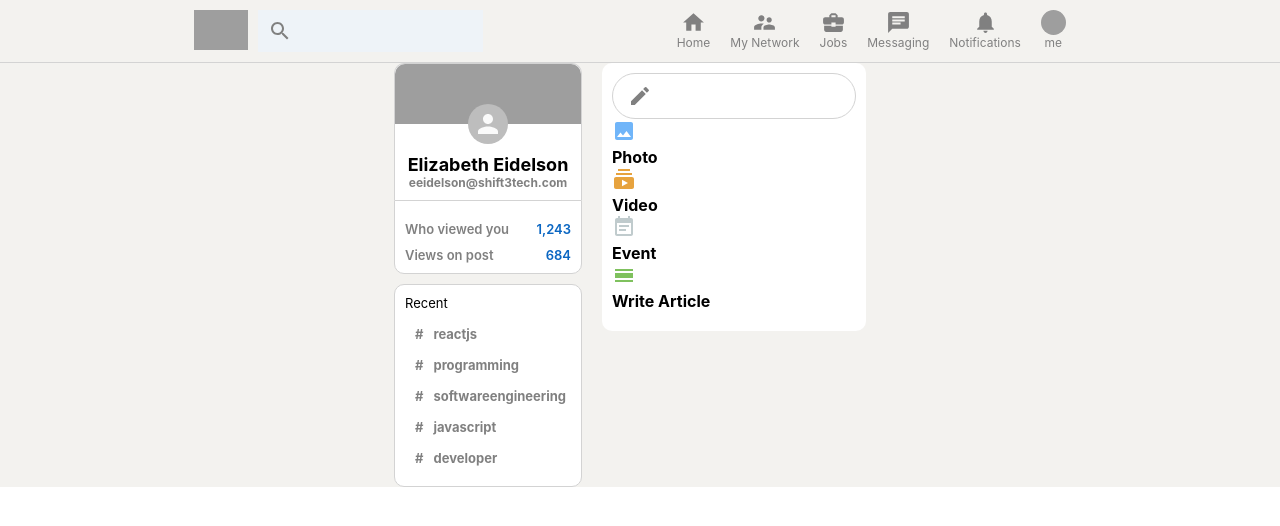
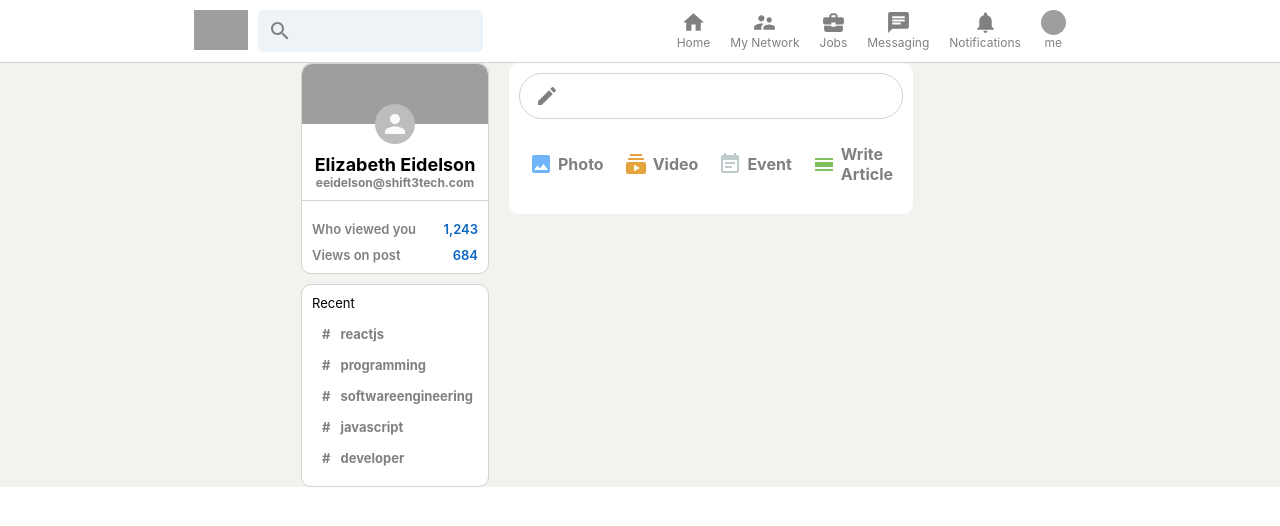
Before and after one commit to fluturecode/My_LinkedIn-React_Redux, a React (Create React App) app: page / in a window 1280 px wide. Shown: the top 526 px of the page. Built offline with nearby package versions, Linux system fonts and the light colour scheme; grey boxes are pictures that could not be loaded.

Commit message:
Adjusted styling of icons for Feed.js and fixed bug in Header.js

```diff
--- a/src/components/Feed.css
+++ b/src/components/Feed.css
@@ -36,3 +36,8 @@
 .feed__input > form > button {
 	display: none;
 }
+
+.feed__inputOptions {
+  display: flex;
+  justify-content: space-evenly;
+}
--- a/src/components/Header.css
+++ b/src/components/Header.css
@@ -2,8 +2,10 @@
 	position: sticky;
 	top: 0;
 	display: flex;
+	background-color: white;
 	justify-content: space-evenly;
 	border-bottom: 0.1px solid lightgray;
+
 	padding-top: 10px;
 	padding-bottom: 10px;
 	width: 100%;
@@ -24,7 +26,7 @@
 	padding: 10px;
 	display: flex;
 	align-items: center;
-	border-radius: 5p;
+	border-radius: 5px;
 	height: 22px;
 	color: gray;
 	background-color: #eef3f8;
--- a/src/components/InputOption.css
+++ b/src/components/InputOption.css
@@ -0,0 +1,17 @@
+.inputOption {
+	display: flex;
+	align-items: center;
+	margin-top: 15px;
+	color: gray;
+	padding: 10px;
+	cursor: pointer;
+}
+
+.inputOption:hover {
+	background-color: whitesmoke;
+	border-radius: 10px;
+}
+
+.inputOption > h4 {
+	margin-left: 5px;
+}
```
Also changed, not shown: 1 other file (tests, documents, lock files or other folders).
